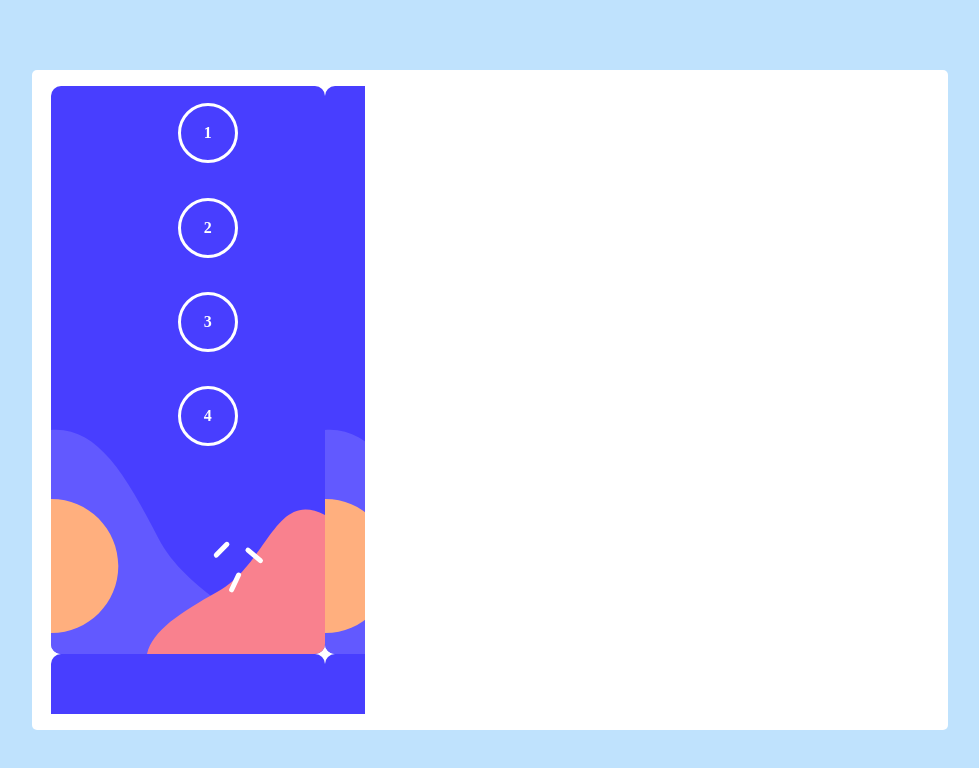
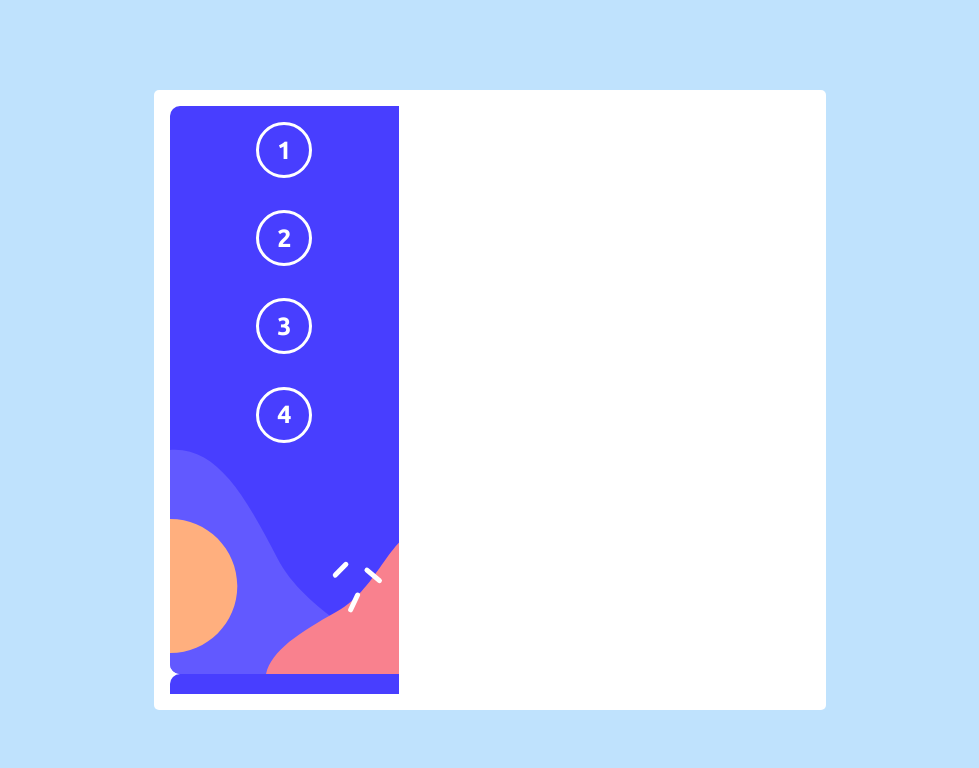
Before and after one commit to denizsecmen/MultiForm, a Next.js app: page / in a window 1280 px wide. Shown: the top 768 px of the page, without its empty margins (150-1129 px from the left). Built offline with nearby package versions, Linux system fonts and the light colour scheme.

Commit message:
Info divs added.

```diff
--- a/src/components/progress/progress.tsx
+++ b/src/components/progress/progress.tsx
@@ -4,15 +4,19 @@ export default function Progress() {
     <div className={styles.progressSign}>
       <div className={styles.circle}>
         <div className={styles.pnumber}>1</div>
+        <div className={styles.info}></div>
       </div>
       <div className={styles.circle}>
         <div className={styles.pnumber}>2</div>
+        <div className={styles.info}></div>
       </div>
       <div className={styles.circle}>
         <div className={styles.pnumber}>3</div>
+        <div className={styles.info}></div>
       </div>
       <div className={styles.circle}>
         <div className={styles.pnumber}>4</div>
+        <div className={styles.info}></div>
       </div>
     </div>
   );
--- a/src/components/progress/style/style.module.css
+++ b/src/components/progress/style/style.module.css
@@ -1,3 +1,7 @@
+@font-face {
+  font-family: 'Ubuntu';
+  src: url('../../../fonts/Ubuntu-Bold.ttf');
+}
 .progressSign {
   height: 60%;
   display: flex;
@@ -6,8 +10,9 @@
   align-items: center;
 }
 .circle {
-  width: 54px;
-  height: 54px;
+  font-family: 'Ubuntu';
+  width: 50px;
+  height: 50px;
   border: 3px solid white;
   color: white;
   font-weight: bolder;
@@ -15,4 +20,5 @@
   display: flex;
   justify-content: center;
   align-items: center;
+  font-size: 25px;
 }
--- a/src/styles/Home.module.css
+++ b/src/styles/Home.module.css
@@ -3,6 +3,7 @@
   padding: 0;
   width: 100vw;
   min-height: 100vh;
+  font-family: 'Ubuntu';
 }
 .body {
   width: 100vw;
@@ -15,8 +16,8 @@
   align-items: center;
 }
 .form {
-  width: 70vw;
-  height: 80vh;
+  width: 51vw;
+  height: 75vh;
   background-color: white;
   display: flex;
   justify-content: center;
```
